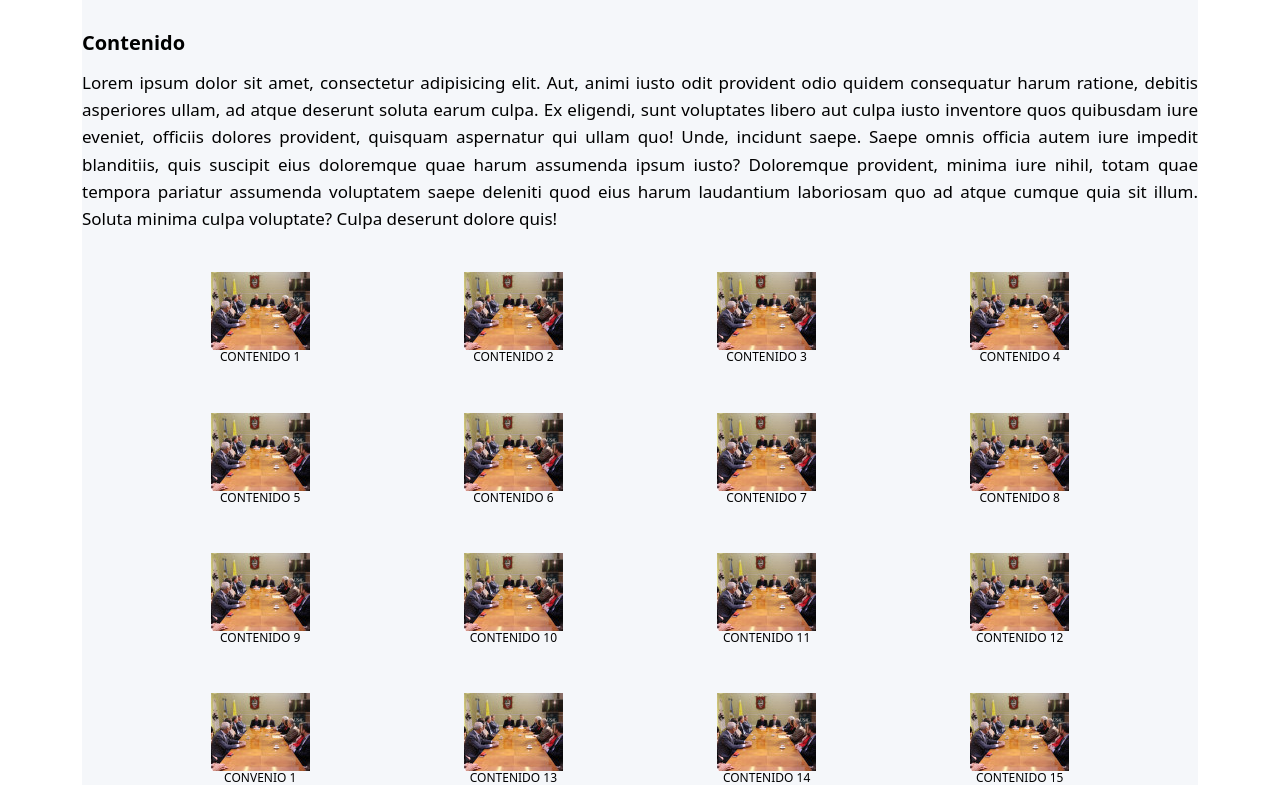
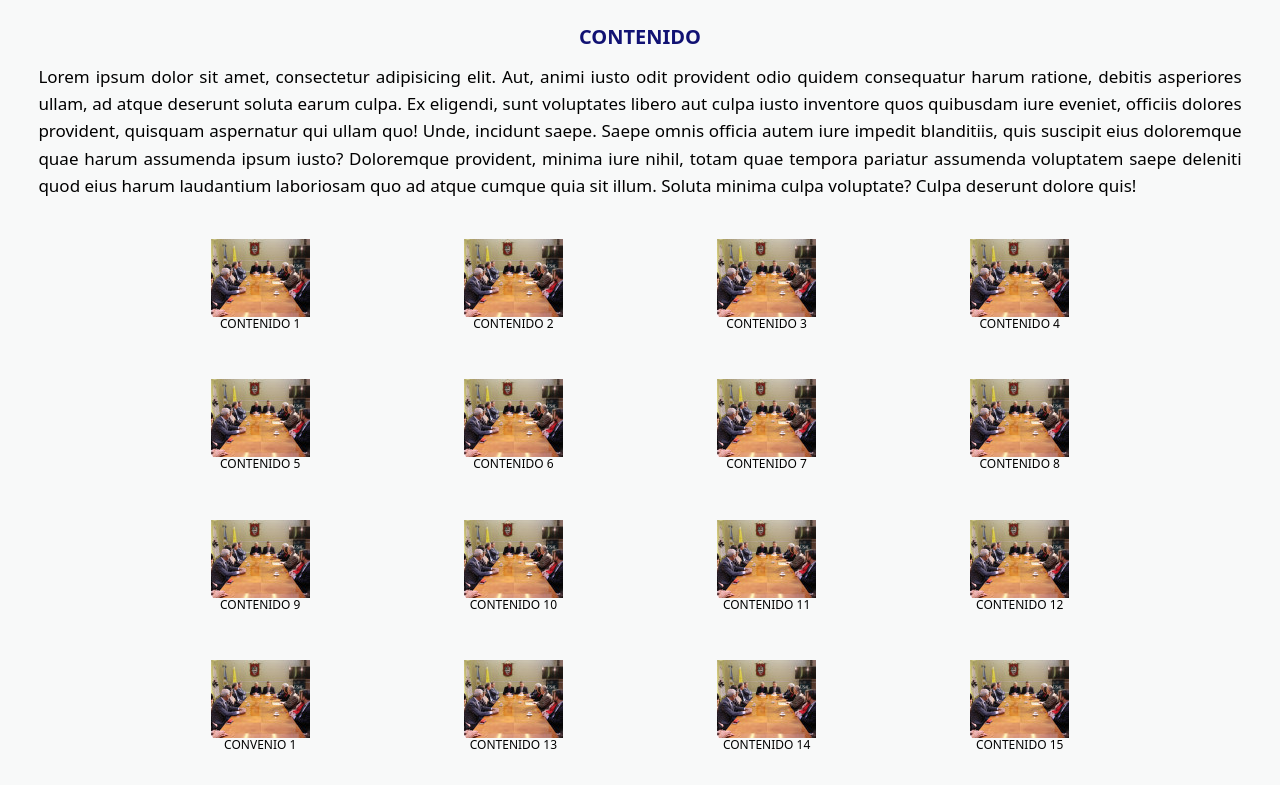
Before and after one commit to rosariotassarag/Coderhouse-desafio6, a website: page biblioteca.html in a window 1280 px wide. Shown: the part 203-988 px from the top of the page. Drawn offline with nearby package versions, Linux system fonts and the light colour scheme.

Commit message:
entrega desafío 6 -coderhouse - rosario tassara - agrego variables

```diff
--- a/biblioteca.html
+++ b/biblioteca.html
@@ -64,22 +64,22 @@
       </div>
     </nav>
             <!-- Sección General-->
-            <div class="container">
-                <main id="intro-main">
+            <div class="container__biblio">
+                <main class="intro-main__biblio">
 
-                        <div class="intro-main__contenido">
+                        <div class="intro-main__contenido__biblio">
 
-                            <h1 class="intro-main__contenido__titulo__general">
+                            <h1 class="intro-main__contenido__titulo__general__biblio">
                                 Biblioteca
                             </h1>
 
                                  <!-- Texto explicativo -->
                             <div>
-                                <h2 class="intro-main__contenido__texto--titulo">
+                                <h2 class="intro-main__contenido__texto__titulo__biblio">
                                     Contenido
                                 </h2>
 
-                                <h2 class="intro-main__contenido__texto">
+                                <h2 class="intro-main__contenido__texto__biblio">
                                    Lorem ipsum dolor sit amet, consectetur adipisicing elit. Aut, animi iusto odit provident odio quidem consequatur harum ratione, debitis asperiores ullam, ad atque deserunt soluta earum culpa. Ex eligendi, sunt voluptates libero aut culpa iusto inventore quos quibusdam iure eveniet, officiis dolores provident, quisquam aspernatur qui ullam quo! Unde, incidunt saepe. Saepe omnis officia autem iure impedit blanditiis, quis suscipit eius doloremque quae harum assumenda ipsum iusto? Doloremque provident, minima iure nihil, totam quae tempora pariatur assumenda voluptatem saepe deleniti quod eius harum laudantium laboriosam quo ad atque cumque quia sit illum. Soluta minima culpa voluptate? Culpa deserunt dolore quis!
                                 </h2>
                             </div>
--- a/scss/_biblioteca.scss
+++ b/scss/_biblioteca.scss
@@ -1,3 +1,63 @@
+/*VARIABLES*/
+$biblioteca-font: italic 25px 'Lato', sans-serif;
+$biblioteca-color: white;
+$biblioteca-backround-color: #111273;
+$biblioteca-background-general: #F8F9F9 ;
+
+
+
+/*Biblioteca*/
+
+.container__biblio {
+
+    background-color: $biblioteca-background-general;
+    width:100%;
+    margin:0 auto;
+    overflow: hidden;
+    margin-top: 10px;
+
+    .intro-main__biblio {
+
+        .intro-main__contenido__biblio {
+
+            .intro-main__contenido__titulo__general__biblio {
+                        font: $biblioteca-font;
+                        background-color: $biblioteca-backround-color;
+                        text-transform: uppercase;
+                        text-align: center;
+                        color: $biblioteca-color;
+                        margin-bottom: 15px;
+                        padding: 18px;
+
+            }
+
+            .intro-main__contenido__texto__titulo__biblio {
+                line-height: 1.6;
+                    font-size: 20px;
+                    font-weight: 700;
+                    color:$biblioteca-backround-color;
+                    text-transform: uppercase;
+                    margin-top: 30px;
+                    text-align: center;
+
+            }
+
+            .intro-main__contenido__texto__biblio {
+                    line-height: 1.6;
+                    font-size: 17px;
+                    font-weight: 400;
+                    color: black;
+                    margin-top: 10px;
+                    margin-bottom: 20px;
+                    text-align: justify;
+                    margin-left: 3%;
+                    margin-right: 3%;
+
+            }
+        }
+    }
+}
+
 .convenios {
     text-align: center;
 
--- a/scss/style.scss
+++ b/scss/style.scss
@@ -7,6 +7,14 @@
 
 
 /*VARIABLES*/
+
+$font-biblioteca:normal 15px 'Montserrat', sans-serif;
+$background-biblioteca: #2C3383;
+
+
+
+
+
 
 fieldset {
     text-align: center;
```
Also changed, not shown: package.json (+10 -2 lines), css/style.css, 1 other file.
